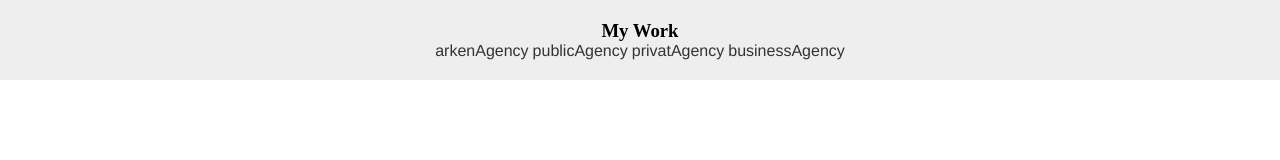
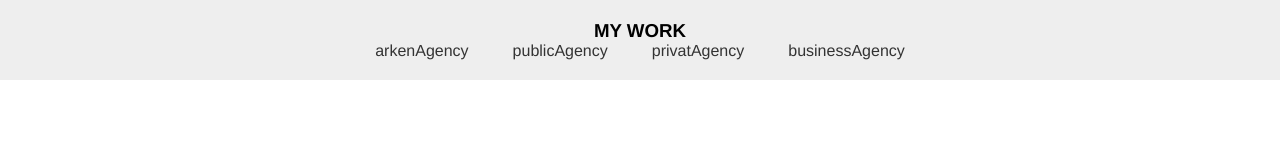
Before and after one commit to Omrize/omrize.github.io, a plain HTML site: page index.html in a window 1280 px wide. Drawn offline with Linux system fonts and the light colour scheme.

Commit message:
Update index.html

```diff
--- a/index.html
+++ b/index.html
@@ -12,12 +12,13 @@
       list-style:none;
       text-align:center;
     }
-    h4{
+    h3{
       font-family:helvetica;
       text-transform:uppercase;
     }
     li{
       display:inline;
+      margin:0 20px;
     }
     a{
       text-decoration:none;
```
